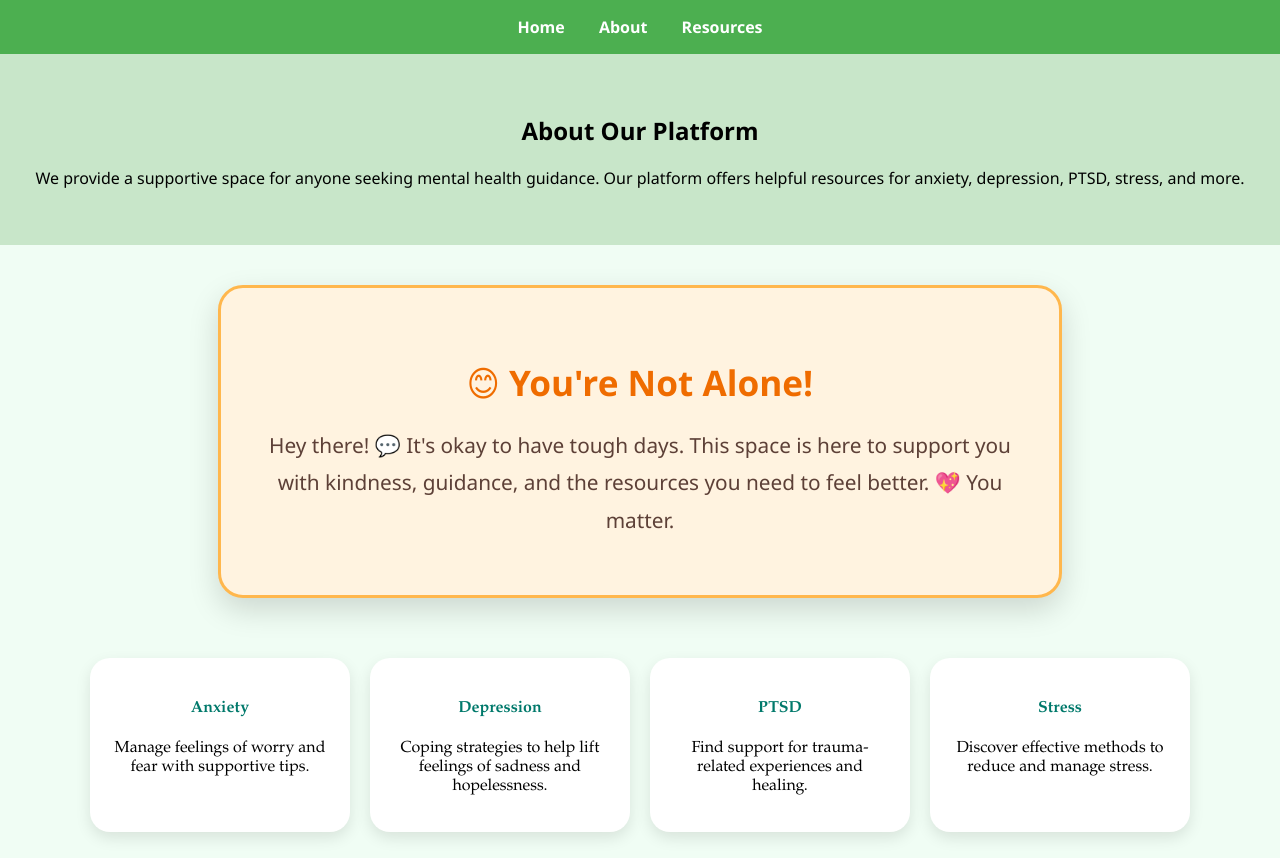
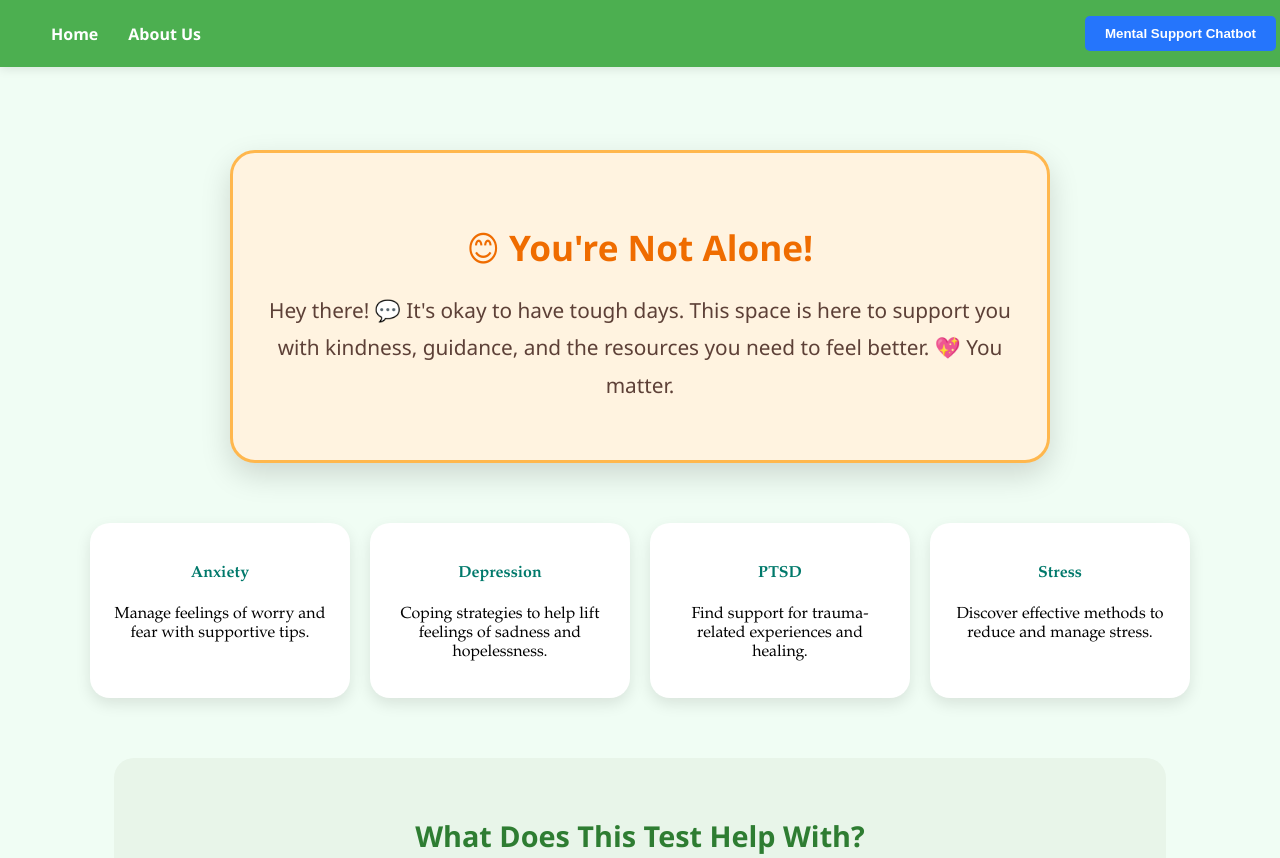
Before and after one commit to eswarreddy2003/mental-health-support, a plain HTML site: page html.html in a window 1280 px wide. Shown: the top 858 px of the page. Drawn offline with Linux system fonts and the light colour scheme.

Commit message:
second commit

```diff
--- a/html.html
+++ b/html.html
@@ -10,28 +10,56 @@
       background-color: #f0fdf4;
       margin: 0;
       padding: 0;
+      padding-top: 70px; /* Add padding to body to account for fixed nav */
     }
     nav {
     background-color: #4caf50;
     color: white;
     padding: 1rem;
-      text-align: center;
+    display: flex;
+    justify-content: space-between;
+    align-items: center;
+    position: fixed;
+    top: 0;
+    width: 100%;
+    z-index: 1000;
+    box-shadow: 0 2px 10px rgba(0, 0, 0, 0.1);
   }
+
+  .nav-links {
+    display: flex;
+    margin-left: 20px; /* Added some left margin */
+  }
+
   nav a {
     color: white;
     margin: 0 15px;
     text-decoration: none;
     font-weight: bold;
   }
+
+  .chatbot-btn {
+    background-color: #2575fc;
+    color: white;
+    border: none;
+    padding: 10px 20px;
+    border-radius: 5px;
+    font-weight: bold;
+    cursor: pointer;
+    transition: background-color 0.3s ease;
+    margin-right: 20px; /* Added some right margin */
+  }
+
+    .chatbot-btn:hover {
+      background-color: #1a5cb8;
+    }
     .section {
       padding: 40px 20px;
       text-align: center;
+      display: none; /* Hide sections by default */
     }
     .about {
       background-color: #c8e6c9;
-    }
-    .resources {
-      background-color: #a5d6a7;
     }
     .message-box {
       background-color: #fff3e0;
@@ -164,25 +192,54 @@
     }
     .modal-buttons {
       margin-top: 20px;
+      display: flex;
+      justify-content: center;
+      gap: 10px;
+      flex-wrap: wrap;
     }
     .modal-buttons button {
-      margin: 0 10px;
+      margin: 0 5px;
       padding: 10px 20px;
       border: none;
       border-radius: 5px;
       cursor: pointer;
       font-size: 1rem;
+      transition: background-color 0.3s ease;
     }
     .modal-buttons button.ok {
       background-color: #4caf50;
       color: white;
     }
-    .modal-buttons button.help {
+    .modal-buttons button.ok:hover {
+      background-color: #45a049;
+    }
+    .modal-buttons button.chatbot {
       background-color: #2575fc;
       color: white;
     }
+    .modal-buttons button.chatbot:hover {
+      background-color: #1a5cb8;
+    }
   </style>
   <script>
+    // Show the home content by default
+    document.addEventListener('DOMContentLoaded', function() {
+      document.getElementById('home-content').style.display = 'block';
+    });
+
+    function showSection(sectionId) {
+      // Hide all sections
+      document.querySelectorAll('.section').forEach(section => {
+        section.style.display = 'none';
+      });
+
+      // Show the selected section
+      document.getElementById(sectionId).style.display = 'block';
+
+      // Smooth scroll to the section
+      document.getElementById(sectionId).scrollIntoView({ behavior: 'smooth' });
+    }
+
     function showQuestions(condition) {
       document.querySelectorAll('.questionnaire').forEach(q => q.style.display = 'none');
       document.getElementById(`${condition}-questions`).style.display = 'block';
@@ -214,12 +271,6 @@
       const modalMessage = document.getElementById('modal-message');
       modalMessage.innerText = resultMessage;
       modal.style.display = 'flex';
-
-      // Set the condition and severity for the "Get Help" button
-      const severity = score <= 5 ? 'mild' : score <= 10 ? 'moderate' : 'severe';
-      document.getElementById('get-help-btn').onclick = () => {
-        window.location.href = `index.html?condition=${condition}&severity=${severity}`;
-      };
     }
 
     // Close modal when clicking outside of it
@@ -229,20 +280,23 @@
         modal.style.display = 'none';
       }
     };
+
+    // Redirect to chatbot when button is clicked
+    function redirectToChatbot() {
+      window.location.href = 'index.html'; // Change this to your chatbot URL
+    }
   </script>
 </head>
 <body>
   <nav>
-    <a href="#home">Home</a>
-    <a href="#about">About</a>
-    <a href="#resources">Resources</a>
+    <div class="nav-links">
+      <a href="#home" onclick="showSection('home-content')">Home</a>
+      <a href="#about" onclick="showSection('about')">About Us</a>
+    </div>
+    <button class="chatbot-btn" onclick="redirectToChatbot()">Mental Support Chatbot</button>
   </nav>
 
-  <section class="section about" id="about">
-    <h2>About Our Platform</h2>
-    <p>We provide a supportive space for anyone seeking mental health guidance. Our platform offers helpful resources for anxiety, depression, PTSD, stress, and more.</p>
-  </section>
-
+  <section class="section" id="home-content">
     <div class="message-box">
       <h3>😊 You're Not Alone!</h3>
       <p>Hey there! 💬 It's okay to have tough days. This space is here to support you with kindness, guidance, and the resources you need to feel better. 💖 You matter.</p>
@@ -271,6 +325,13 @@
       <h3>What Does This Test Help With?</h3>
       <p>This test is designed to help you better understand your mental health. By answering the questions, you can gain insights into your symptoms and identify areas where you might need support. Remember, this is not a substitute for professional advice, but it can be a helpful starting point.</p>
     </div>
+  </section>
+
+  <section class="section about" id="about">
+    <h2>About Our Platform</h2>
+    <p>We provide a supportive space for anyone seeking mental health guidance. Our platform offers helpful resources for anxiety, depression, PTSD, stress, and more.</p>
+    <p>Our mission is to make mental health support accessible to everyone, regardless of their background or circumstances. We believe that everyone deserves compassionate care and understanding.</p>
+  </section>
 
   <div class="questionnaire" id="anxiety-questions">
     <h3>Anxiety Symptoms Questionnaire</h3>
@@ -466,7 +527,7 @@
       <p id="modal-message"></p>
       <div class="modal-buttons">
         <button class="ok" onclick="document.getElementById('result-modal').style.display = 'none'">OK</button>
-        <button id="get-help-btn" class="help">Get Help</button>
+        <button class="chatbot" onclick="redirectToChatbot()">Mental Support Chatbot</button>
       </div>
     </div>
   </div>
```
Lines whose indentation alone changed are shown as unchanged.
